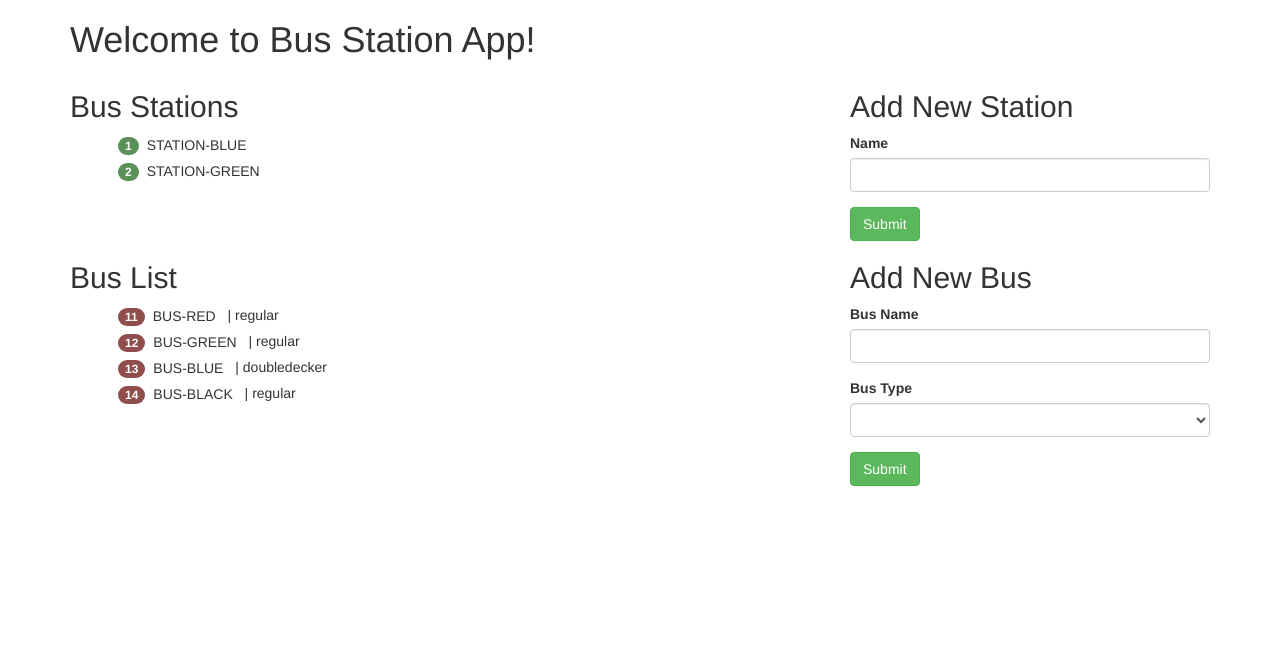
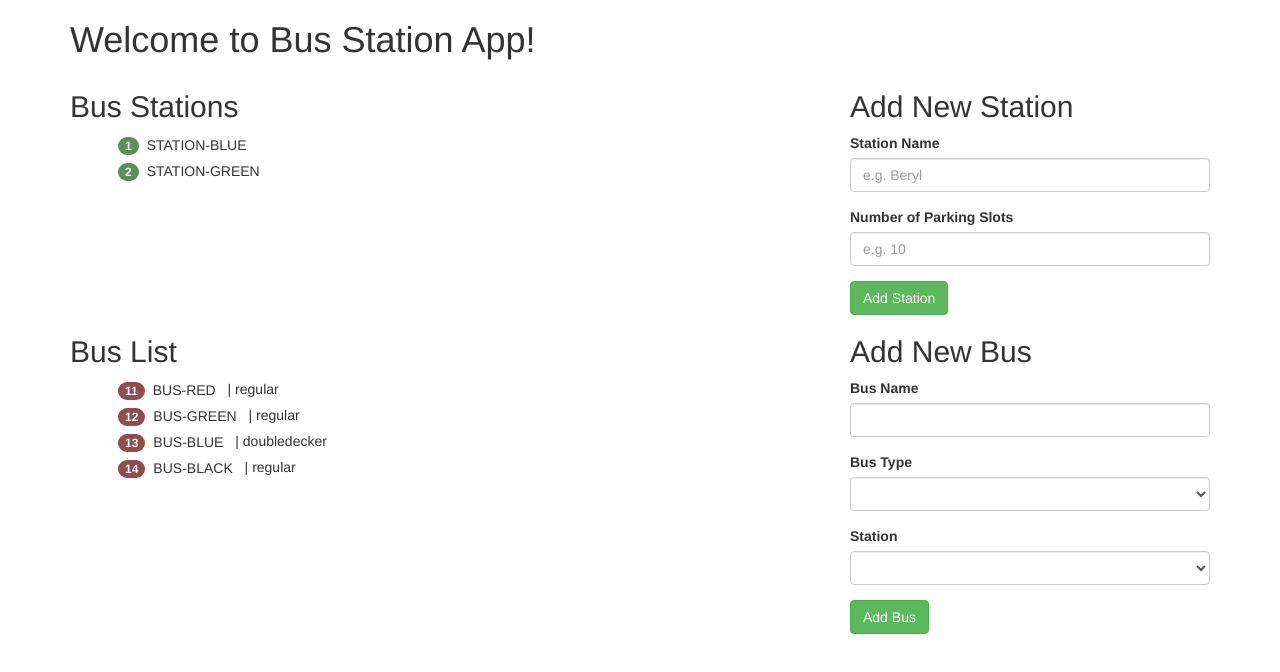
Before and after one commit to mel-michael/flixbus-station, an Angular app: page /stations in a window 1280 px wide. Shown: the top 672 px of the page. Built offline with nearby package versions, Linux system fonts and the light colour scheme.

Commit message:
Implement the adding of bus to a station

```diff
--- a/src/app/buses/buses.component.html
+++ b/src/app/buses/buses.component.html
@@ -21,7 +21,14 @@
           <option *ngFor="let busType of busTypes" [value]="busType">{{busType}}</option>
         </select>
       </div>
-      <button type="submit" class="btn btn-success">Submit</button>
+      <div class="form-group">
+        <label for="station">Station</label>
+        <select class="form-control" id="type" formControlName="station" required>
+          <option *ngFor="let station of stations" [ngValue]="station">{{station.name}}</option>
+        </select>
+      </div>
+      <p  *ngIf="!isBusSlotFree" class="form-group">There is no free slot in this station.</p>
+      <button type="submit" class="btn btn-success">Add Bus</button>
     </form>
   </div>
 </div>
--- a/src/app/buses/buses.component.ts
+++ b/src/app/buses/buses.component.ts
@@ -1,6 +1,7 @@
 import { Component, OnInit } from '@angular/core';
+import { FormControl, FormGroup } from '@angular/forms';
 import { BUSES } from '../mockbus-data';
-import { FormControl, FormGroup } from '@angular/forms';
+import { STATIONS } from '../mockstations';
 
 @Component({
   selector: 'app-buses',
@@ -9,23 +10,31 @@ import { FormControl, FormGroup } from '@angular/forms';
 })
 export class BusesComponent implements OnInit {
   buses = BUSES;
+  stations = STATIONS;
   busForm =  new FormGroup({
     name: new FormControl(''),
-    type: new FormControl('')
+    type: new FormControl(''),
+    station: new FormControl('')
   });
   busTypes = [ 'regular', 'doubledecker'];
+  isBusSlotFree = true;
 
   constructor() {}
 
   addBus(): void {
+    const { station, name, type } = this.busForm.value;
     const randNum = Math.floor(Math.random() * 1000);
     const newBus = {
+      name,
+      type,
       busId: randNum,
       plateNumber: `BUS-${randNum}-${randNum}`,
-      name: this.busForm.value.name,
-      type: this.busForm.value.type
     };
-    this.buses.push(newBus);
+    if (station.availableSlots < station.numOfSlots) {
+      this.buses.push(newBus);
+    } else {
+      this.isBusSlotFree = false;
+    }
   }
 
   ngOnInit() {}
--- a/src/app/mockstations.ts
+++ b/src/app/mockstations.ts
@@ -1,55 +1,38 @@
 export const STATIONS = [
   {
-    "id": 1,
-    "name": "station-blue",
-    "slots": [
+    'id': 1,
+    'name': 'station-blue',
+    'numOfSlots': 3,
+    'availableSlots': 2,
+    'slots': [
       {
-        "id": 11,
-        "name": "st-11",
-        "is_free": true,
-        "busId": ""
+        'id': 11,
+        'name': 'st-11',
       },
       {
-        "id": 12,
-        "name": "st-12",
-        "is_free": true,
-        "busId": ""
+        'id': 12,
+        'name': 'st-12',
       },
       {
-        "id": 13,
-        "name": "st-13",
-        "is_free": true,
-        "busId": ""
-      },
-      {
-        "id": 14,
-        "name": "st-14",
-        "is_free": true,
-        "busId": ""
+        'id': 13,
+        'name': 'st-13',
+        'busId': 11
       }
     ]
   },
   {
-    "id": 2,
-    "name": "station-green",
-    "slots": [
+    'id': 2,
+    'name': 'station-green',
+    'numOfSlots': 2,
+    'availableSlots': 2,
+    'slots': [
       {
-        "id": 21,
-        "name": "st-21",
-        "is_free": true,
-        "busId": ""
+        'id': 21,
+        'name': 'st-21',
       },
       {
-        "id": 22,
-        "name": "st-22",
-        "is_free": true,
-        "busId": ""
-      },
-      {
-        "id": 23,
-        "name": "st-23",
-        "is_free": true,
-        "busId": ""
+        'id': 22,
+        'name': 'st-22'
       }
     ]
   }
--- /dev/null
+++ b/src/app/slot.ts
@@ -0,0 +1,3 @@
+export class Stations {
+  id: Object
+}
--- a/src/app/stations/stations.component.html
+++ b/src/app/stations/stations.component.html
@@ -9,10 +9,16 @@
   </div>
   <div class="col-md-4">
     <h2>Add New Station</h2>
-    <div class="form-group">
-      <label for="name">Name</label>
-      <input type="text" class="form-control" id="name" [formControl]="stationName" required>
-    </div>
-    <button type="submit" (click)="addStation()" class="btn btn-success">Submit</button>
+    <form [formGroup]="stationForm" (ngSubmit)="addStation()">
+      <div class="form-group">
+        <label for="name">Station Name</label>
+        <input type="text" class="form-control" id="name" formControlName="name" placeholder="e.g. Beryl" required>
+      </div>
+      <div class="form-group">
+        <label for="num-of-slots">Number of Parking Slots</label>
+        <input type="number" class="form-control" id="num-of-slots" formControlName="numOfSlots" placeholder="e.g. 10" required>
+      </div>
+      <button type="submit" class="btn btn-success">Add Station</button>
+    </form>
   </div>
 </div>
--- a/src/app/stations/stations.component.ts
+++ b/src/app/stations/stations.component.ts
@@ -1,6 +1,6 @@
 import { Component, OnInit } from '@angular/core';
 import { STATIONS } from '../mockstations';
-import { FormControl } from '@angular/forms';
+import { FormControl, FormGroup } from '@angular/forms';
 
 @Component({
   selector: 'app-stations',
@@ -9,7 +9,10 @@ import { FormControl } from '@angular/forms';
 })
 export class StationsComponent implements OnInit {
   stations = STATIONS;
-  stationName = new FormControl('');
+  stationForm = new FormGroup({
+    name: new FormControl(''),
+    numOfSlots: new FormControl('')
+  });
 
   constructor() {}
 
@@ -17,10 +20,14 @@ export class StationsComponent implements OnInit {
     const randNum = Math.floor(Math.random() * 1000);
     const newStation = {
       id: randNum,
-      name: this.stationName.value,
+      numOfSlots: this.stationForm.value.numOfSlots,
+      availableSlots: this.stationForm.value.numOfSlots,
+      name: this.stationForm.value.name,
       slots: []
     };
+    // this.stations[randNum] = newStation;
     this.stations.push(newStation);
+    console.log(this.stations, this.stationForm.value);
   }
 
   ngOnInit() {}
--- a/src/main.ts
+++ b/src/main.ts
@@ -1,8 +1,8 @@
 import { enableProdMode } from '@angular/core';
 import { platformBrowserDynamic } from '@angular/platform-browser-dynamic';
 
-import { AppModule } from './app/app.module';
-import { environment } from './environments/environment';
+import { AppModule } from 'app/app.module';
+import { environment } from 'environments/environment';
 
 if (environment.production) {
   enableProdMode();
```
Also changed, not shown: src/app/buses.json (+46 -5 lines).
